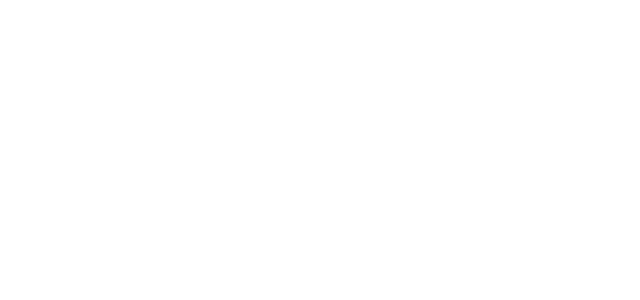
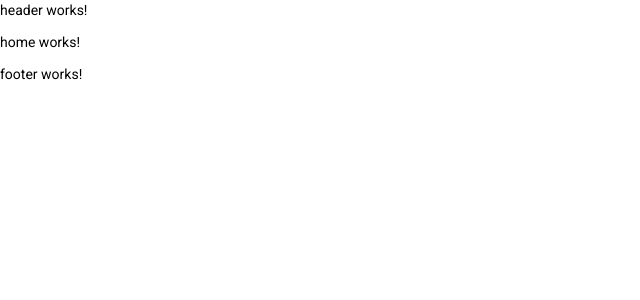
Before and after one commit to eebergman/loottable, an Angular app: page / in a window 1280 px wide. Shown: the top 300 px of the page, without its empty margins (0-640 px from the left). Built offline with nearby package versions, Linux system fonts and the light colour scheme.

Commit message:
Build layout

```diff
--- a/src/app/app-routing.module.ts
+++ b/src/app/app-routing.module.ts
@@ -1,7 +1,16 @@
 import { NgModule } from '@angular/core';
 import { RouterModule, Routes } from '@angular/router';
 
-const routes: Routes = [];
+import { HomeComponent } from './modules/home/pages/home/home.component';
+import { LayoutComponent } from './shared/components/layout/layout.component';
+
+const routes: Routes = [
+  {
+    path: '',
+    component: LayoutComponent,
+    children: [{ path: '', component: HomeComponent, pathMatch: 'full' }],
+  },
+];
 
 @NgModule({
   imports: [RouterModule.forRoot(routes)],
--- a/src/app/app.module.ts
+++ b/src/app/app.module.ts
@@ -9,9 +9,10 @@
 import { LayoutComponent } from './shared/components/layout/layout.component';
 import { HeaderComponent } from './shared/components/header/header.component';
 import { FooterComponent } from './shared/components/footer/footer.component';
+import { HomeComponent } from './modules/home/pages/home/home.component';
 
 @NgModule({
-  declarations: [AppComponent, ThemePickerComponent, LayoutComponent, HeaderComponent, FooterComponent],
+  declarations: [AppComponent, ThemePickerComponent, LayoutComponent, HeaderComponent, FooterComponent, HomeComponent],
   imports: [
     BrowserModule,
     AppRoutingModule,
--- /dev/null
+++ b/src/app/modules/home/pages/home/home.component.html
@@ -0,0 +1 @@
+<p>home works!</p>
--- /dev/null
+++ b/src/app/modules/home/pages/home/home.component.ts
@@ -0,0 +1,15 @@
+import { Component, OnInit } from '@angular/core';
+
+@Component({
+  selector: 'mon-home',
+  templateUrl: './home.component.html',
+  styleUrls: ['./home.component.scss']
+})
+export class HomeComponent implements OnInit {
+
+  constructor() { }
+
+  ngOnInit(): void {
+  }
+
+}
--- a/src/app/modules/material/material.module.ts
+++ b/src/app/modules/material/material.module.ts
@@ -3,8 +3,14 @@
 import { MatGridListModule } from '@angular/material/grid-list';
 import { MatIconModule } from '@angular/material/icon';
 import { MatMenuModule } from '@angular/material/menu';
+import { MatToolbarModule } from '@angular/material/toolbar';
 
-const COMPONENTS = [MatGridListModule, MatIconModule, MatMenuModule];
+const COMPONENTS = [
+  MatGridListModule,
+  MatIconModule,
+  MatMenuModule,
+  MatToolbarModule,
+];
 
 @NgModule({
   declarations: [],
--- a/src/app/shared/components/layout/layout.component.html
+++ b/src/app/shared/components/layout/layout.component.html
@@ -1 +1,3 @@
-<p>layout works!</p>
+<mon-header></mon-header>
+<router-outlet></router-outlet>
+<mon-footer></mon-footer>
```
Also changed, not shown: src/app/modules/home/home.module.ts (added, +13 -0 lines), src/app/modules/home/pages/home/home.component.scss (added), 1 other file (tests, documents, lock files or other folders).
